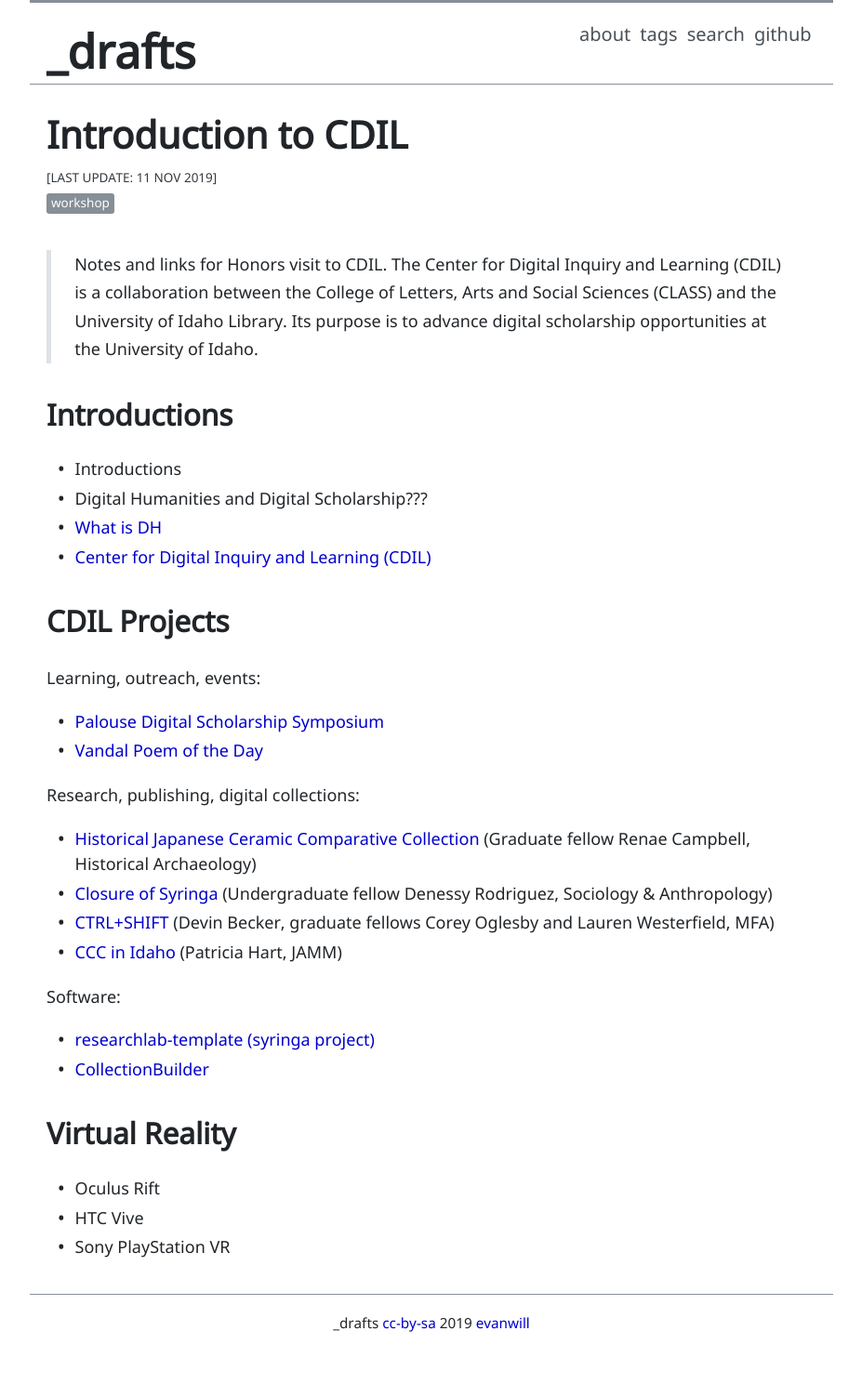
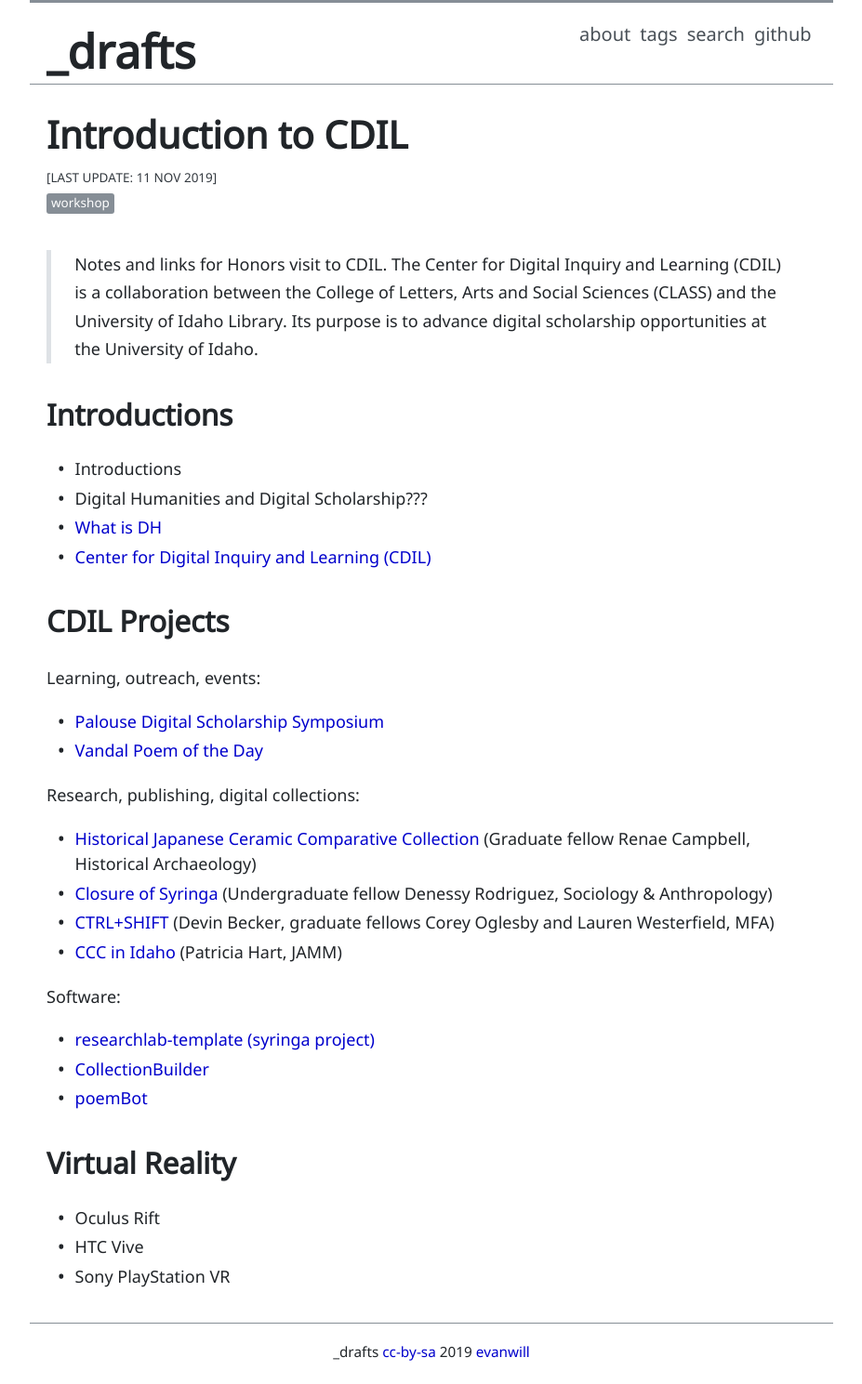
Before and after one commit to evanwill/_drafts, a Jekyll site: the page built from _notes/cdil-intro.md, in a window 1280 px wide. Shown: the whole page at 93% size, without its empty margins (176-1103 px from the left). Built offline with Jekyll 4.4.1, drawn with Linux system fonts in a browser that asks for light colours; before the commit the page ends 1458 px from its top, so only the background shows below that.

Commit message:
update links

```diff
--- a/_notes/cdil-intro.md
+++ b/_notes/cdil-intro.md
@@ -21,19 +21,20 @@
 Learning, outreach, events:
 
 - [Palouse Digital Scholarship Symposium](https://palousedh.github.io/symposium/)
-- [Vandal Poem of the Day](http://poetry.lib.uidaho.edu/)
+- [Vandal Poem of the Day](https://poetry.lib.uidaho.edu/)
 
 Research, publishing, digital collections:
 
 - [Historical Japanese Ceramic Comparative Collection](https://www.lib.uidaho.edu/digital/hjccc/) (Graduate fellow Renae Campbell, Historical Archaeology)
 - [Closure of Syringa](https://uidaho.maps.arcgis.com/apps/Cascade/index.html?appid=a459d05f5e2c4b5c9cd9e535e0c4afaa) (Undergraduate fellow Denessy Rodriguez, Sociology & Anthropology)
-- [CTRL+SHIFT](ctrl-shift.org) (Devin Becker, graduate fellows Corey Oglesby and Lauren Westerfield, MFA)
-- [CCC in Idaho](http://www.lib.uidaho.edu/digital/cccidaho/) (Patricia Hart, JAMM)
+- [CTRL+SHIFT](https://ctrl-shift.org) (Devin Becker, graduate fellows Corey Oglesby and Lauren Westerfield, MFA)
+- [CCC in Idaho](https://www.lib.uidaho.edu/digital/cccidaho/) (Patricia Hart, JAMM)
 
 Software:
 
 - [researchlab-template (syringa project)](https://github.com/uidaholib/syringa-project)
 - [CollectionBuilder](https://collectionbuilder.github.io/)
+- [poemBot](https://github.com/evanwill/poemBot)
 
 ## Virtual Reality
 
```
